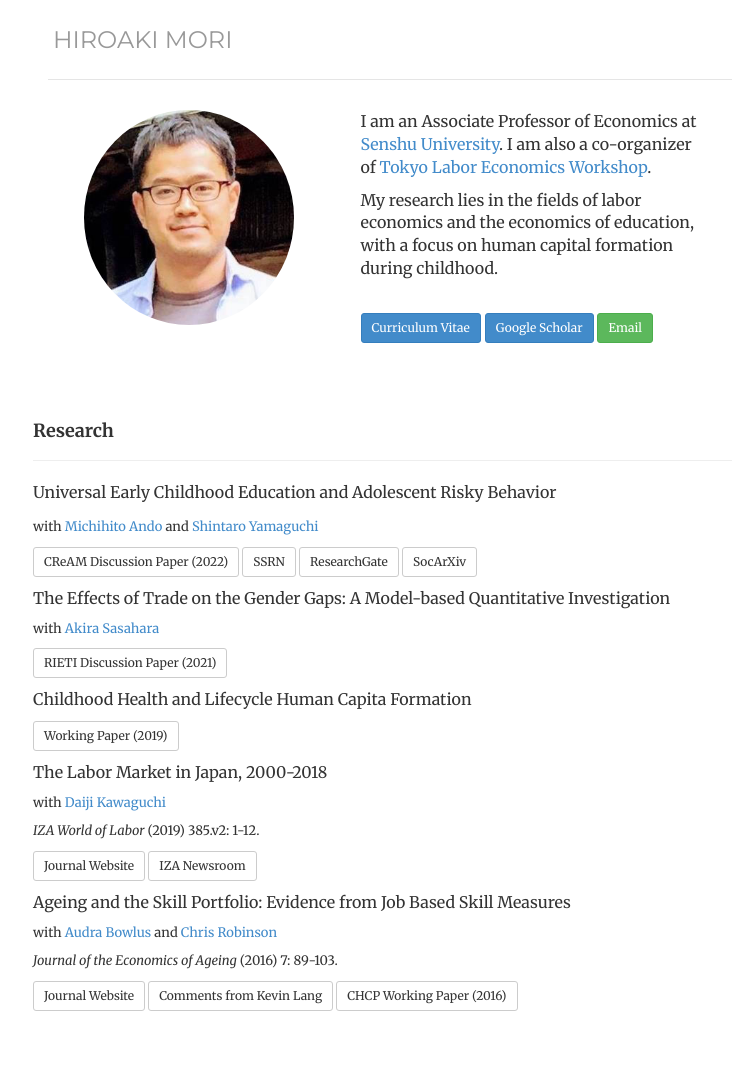
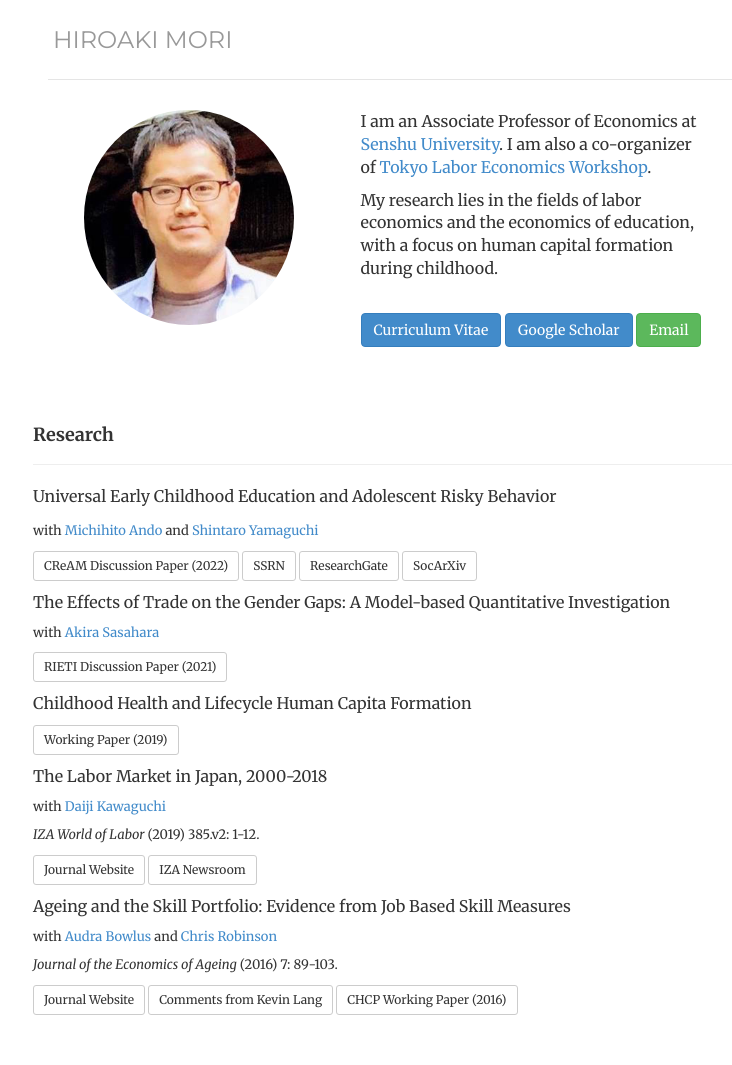
Before and after one commit to morihiroaki/morihiroaki.github.io, a Jekyll site: the page built from index.html, in a window 1280 px wide. Shown: the whole page, without its empty margins (237-969 px from the left). Built offline with Jekyll 4.4.1, drawn with Linux system fonts in a browser that asks for light colours.

Commit message:
Update index.html

```diff
--- a/index.html
+++ b/index.html
@@ -22,9 +22,9 @@
 </p>
 <p> My research lies in the fields of labor economics and the economics of education, with a focus on human capital formation during childhood. </p>
 <br/>
-<p><a href="/files/cv_mori_new.pdf" target="_blank" class="btn btn-primary btn-sm" role="button">Curriculum Vitae</a>
-<a href="https://onl.bz/SiyAhCp" target="_blank" class="btn btn-primary btn-sm" role="button">Google Scholar</a>
-<a href="mailto:h.mori@isc.senshu-u.ac.jp" class="btn btn-success btn-sm" role="button">Email</a></p>
+<p><a href="/files/cv_mori_new.pdf" target="_blank" class="btn btn-primary" role="button">Curriculum Vitae</a>
+<a href="https://onl.bz/SiyAhCp" target="_blank" class="btn btn-primary" role="button">Google Scholar</a>
+<a href="mailto:h.mori@isc.senshu-u.ac.jp" class="btn btn-success" role="button">Email</a></p>
  <br/><br/><br/>
 </div>
 </div>
```
